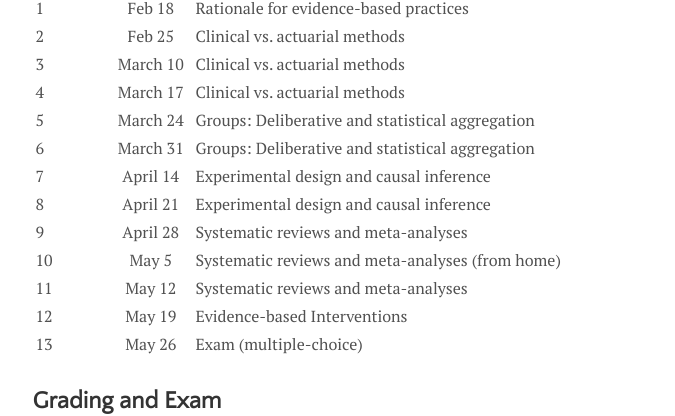
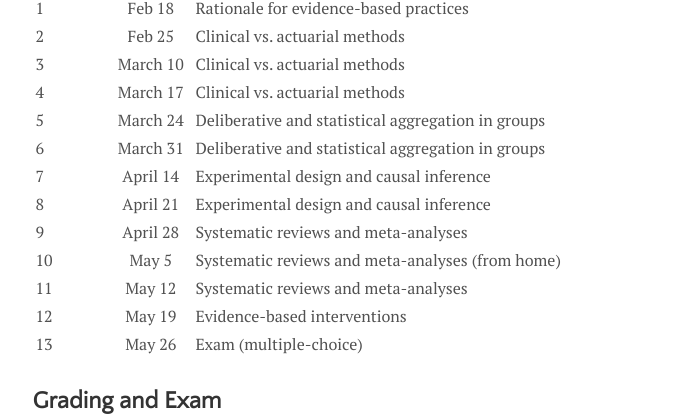
Before and after one commit to matarui/evidencebaseddm, a Jekyll site: the page built from menu/syllabus.md, in a window 1280 px wide. Shown: the part 375-791 px from the top of the page, without its empty margins (300-975 px from the left). Built offline with Jekyll 4.4.1, drawn with Linux system fonts in a browser that asks for light colours.

```diff
--- a/menu/syllabus.md
+++ b/menu/syllabus.md
@@ -14,15 +14,15 @@ Missionsstrasse 62a, Hörsaal 00.006
 | 2 | Feb 25 | Clinical vs. actuarial methods |
 | 3 | March 10 | Clinical vs. actuarial methods |
 | 4 | March 17 | Clinical vs. actuarial methods |
-| 5 | March 24|  Groups: Deliberative and statistical aggregation |
-| 6 | March 31|  Groups: Deliberative and statistical aggregation |
-| 7 | April 14 |    Experimental design and causal inference |
-| 8 | April 21 |    Experimental design and causal inference |
-| 9 | April 28 |    Systematic reviews and meta-analyses |
-| 10 | May 5 |    Systematic reviews and meta-analyses (from home)|
-| 11 | May 12 |    Systematic reviews and meta-analyses |
-| 12 | May 19 |    Evidence-based Interventions |
-| 13 | May 26 |    Exam (multiple-choice) |
+| 5 | March 24|  Deliberative and statistical aggregation in groups |
+| 6 | March 31|  Deliberative and statistical aggregation in groups |
+| 7 | April 14 | Experimental design and causal inference |
+| 8 | April 21 | Experimental design and causal inference |
+| 9 | April 28 | Systematic reviews and meta-analyses |
+| 10 | May 5 | Systematic reviews and meta-analyses (from home)|
+| 11 | May 12 | Systematic reviews and meta-analyses |
+| 12 | May 19 | Evidence-based interventions |
+| 13 | May 26 | Exam (multiple-choice) |
 
 ## Grading and Exam
 
```
